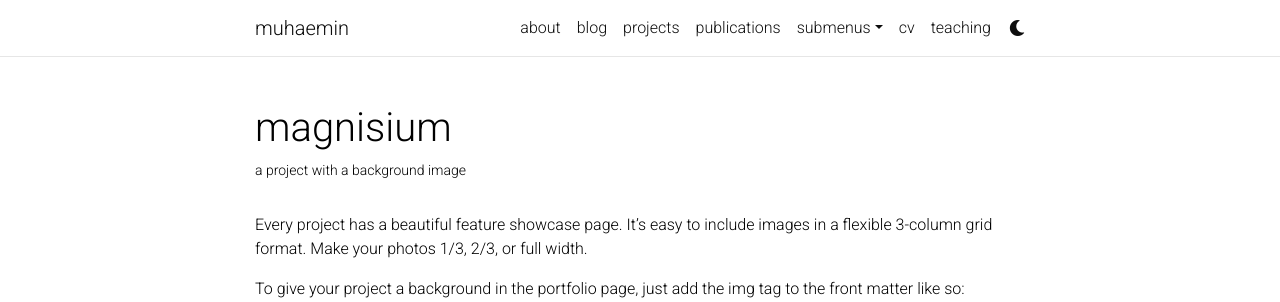
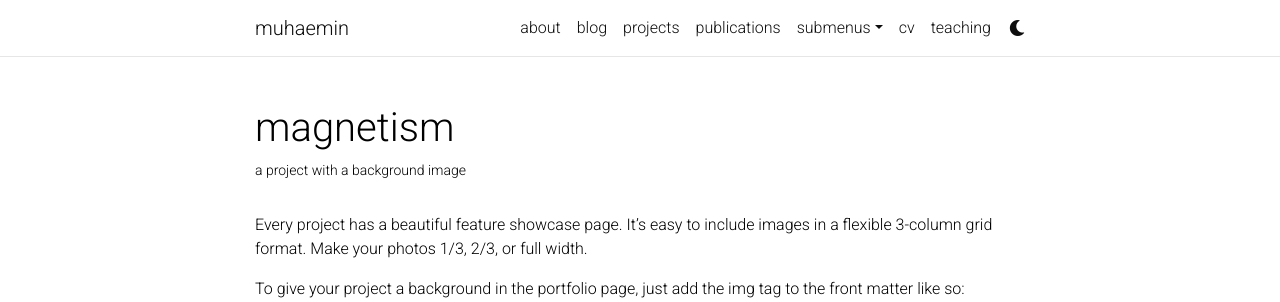
Before and after one commit to mhaemnn/muhaemin, a Jekyll site: the page built from _projects/1_project.md, in a window 1280 px wide and 900 px high. Shown: the top 302 px of the window. Built offline with Jekyll 4.4.1, drawn with Linux system fonts in a browser that asks for light colours; full-size pictures stand in for the smaller copies a plugin makes; comment, search, counter and statistics services are not loaded; a style sheet for code colours, icons or effects is not loaded.

Commit message:
change name projcet and delete img ss

```diff
--- a/_bibliography/papers.bib
+++ b/_bibliography/papers.bib
@@ -55,6 +55,7 @@
   pages={549--560},
   year={1905},
   publisher={Wiley Online Library}
+
 }
 
 @article{einstein1905movement,
--- a/_config.yml
+++ b/_config.yml
@@ -9,7 +9,7 @@ description: > # the ">" symbol means to ignore newlines until "footer_text:"
   A simple, whitespace theme for academics. Based on [*folio](https://github.com/bogoli/-folio) design.
 footer_text: >
   Powered by <a href="https://jekyllrb.com/" target="_blank">Jekyll</a>
-keywords: jekyll, jekyll-theme, academic-website, portfolio-website # add your own keywords or leave empty
+keywords: developer, jekyll-theme, academic-website # add your own keywords or leave empty
 lang: en # the language of your site (for example: en, fr, cn, ru, etc.)
 icon: ⚛️ # the emoji used as the favicon (alternatively, provide image name in /assets/img/)
 
--- a/_projects/1_project.md
+++ b/_projects/1_project.md
@@ -1,6 +1,6 @@
 ---
 layout: page
-title: magnisium
+title: magnetism
 description: a project with a background image
 img: assets/img/1.png
 importance: 1
```
Also changed, not shown: assets/img/publication_preview/Cyclogyro.gif (added).
